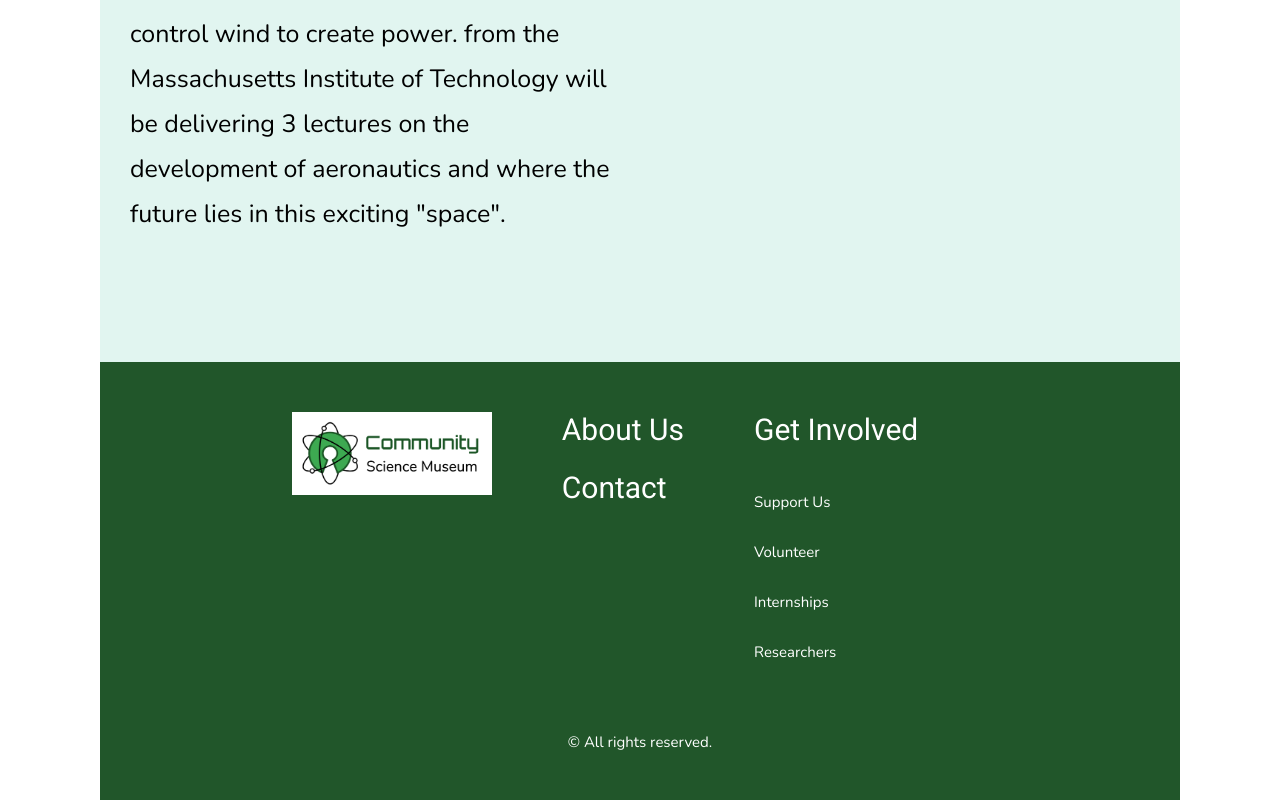
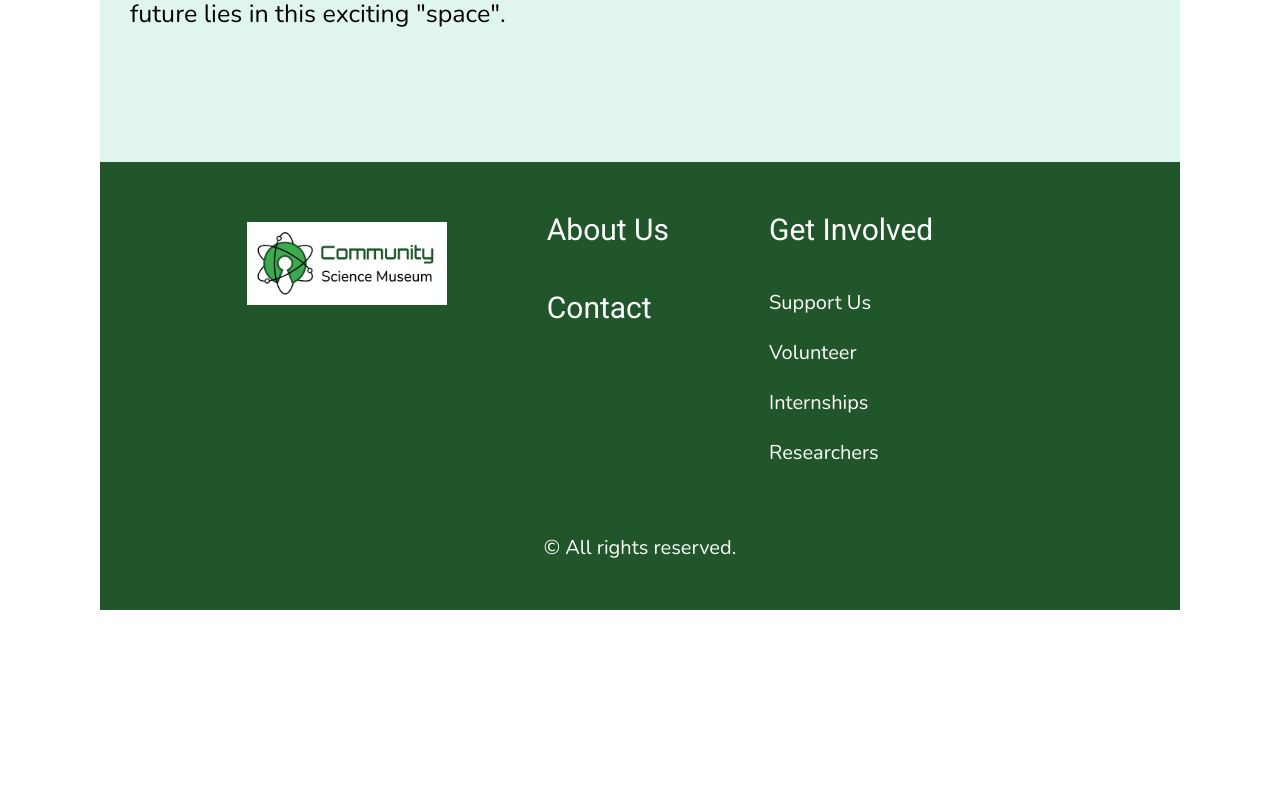
Before and after one commit to thikimyen-nguyen/Semester-Project1_Thikimyen-Nguyen, a plain HTML site: page index.html in a window 1280 px wide. Shown: the part 6086-6886 px from the top of the page. After the commit the page ends 6696 px from the top, so only its background shows below. Drawn offline with nearby package versions, Linux system fonts and the light colour scheme.

Commit message:
update css

```diff
--- a/css/style.css
+++ b/css/style.css
@@ -408,22 +408,22 @@
         grid-template-columns: 1fr 1fr;
     }
     .special_event img {
-        height: 900px ;
+        height: 800px ;
     }
     footer{
         padding: 20px;
-        column-gap: 70px;
+        column-gap: 100px;
     }
     footer p{
-        font-size: 15px;
+        font-size: 20px;
     }
     .get_involved li{
-        font-size: 15px;
+        font-size: 20px;
     }
     .footer_nav li{
-        padding-bottom: 10px;
+        padding-bottom: 30px;
     }
     footer img{
-        margin-top: 30px;
+        margin-top: 40px;
     }
 }
```
